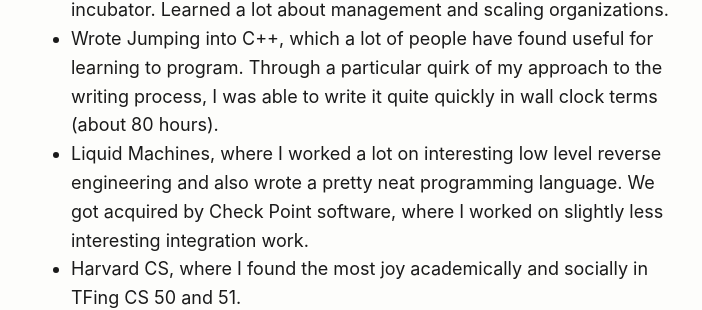
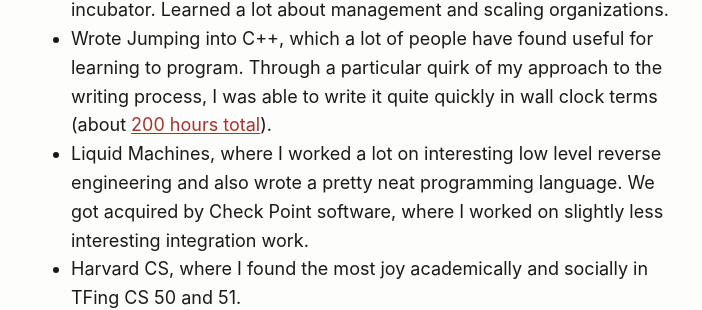
Before and after one commit to alexallain/alexallain.github.io, a Jekyll site: the page built from index.md, in a window 1280 px wide and 900 px high, scrolled down 912 px. Shown: the part 232-542 px from the top of the window, without its empty margins (287-989 px from the left). Built offline with Jekyll 4.4.1, drawn with Linux system fonts in a browser that asks for light colours.

Commit message:
Update index: correct Jumping into C++ hours and add link
Co-Authored-By: Claude Opus 4.8 (1M context) <noreply@anthropic.com>

```diff
--- a/index.md
+++ b/index.md
@@ -28,7 +28,8 @@ of COVID-19). Learned a lot about how government worked.
 * Dropbox, where I worked on Dropbox Business, a bunch of developer infrastructure, hiring and career processes, and
 tried to start a product incubator. Learned a lot about management and scaling organizations.
 * Wrote Jumping into C++, which a lot of people have found useful for learning to program. Through a particular quirk of
-my approach to the writing process, I was able to write it quite quickly in wall clock terms (about 80 hours).
+my approach to the writing process, I was able to write it quite quickly in wall clock terms (about [200 hours
+total](https://medium.com/did-you-know-the-journal-blog/ten-minutes-a-day-e2fa1084f924)).
 * Liquid Machines, where I worked a lot on interesting low level reverse engineering and also wrote a pretty neat
 programming language. We got acquired by Check Point software, where I worked on slightly less interesting integration
 work.
```
